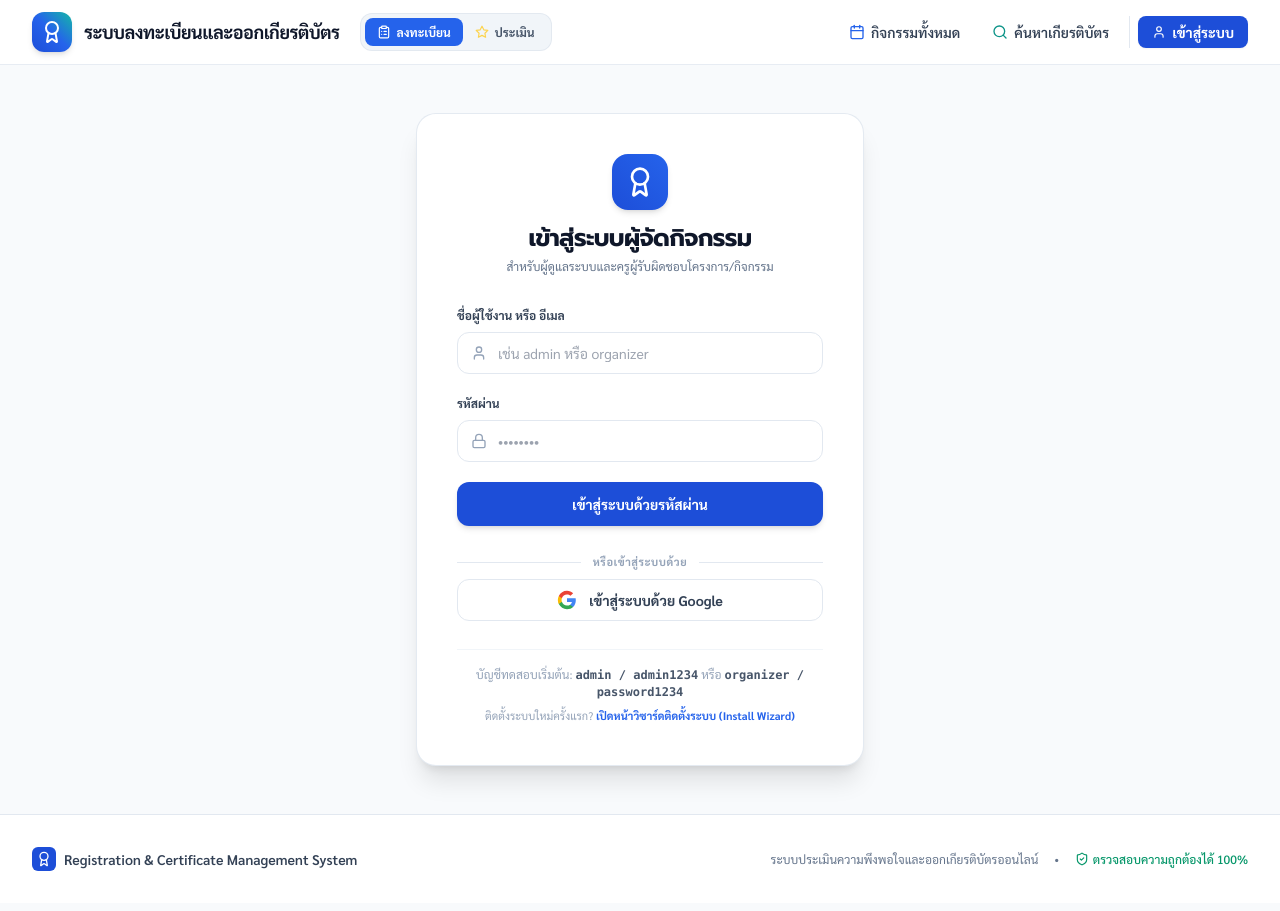
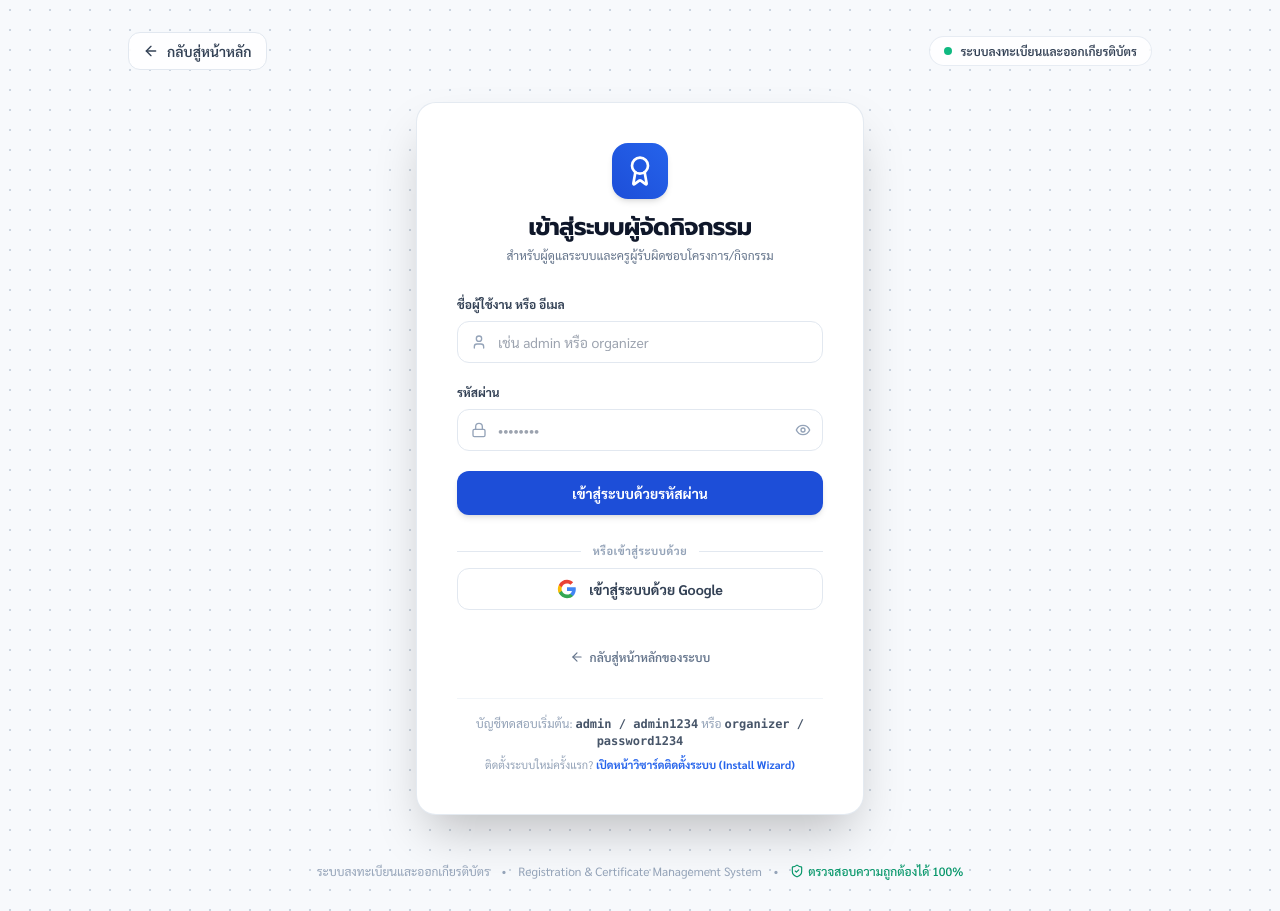
Before and after one commit to xX-AULGZ-Xx/CRiC-Registration-and-Certificate-Management-System, a Next.js app in the folder apps/web/: page /login in a window 1280 px wide. Built offline with nearby package versions, Linux system fonts and the light colour scheme; no server answers; a web font is replaced by a local one.

Commit message:
feat(auth): transform login page into full-screen standalone layout with light grid pattern and back navigation

```diff
--- a/apps/web/src/app/(auth)/login/page.tsx
+++ b/apps/web/src/app/(auth)/login/page.tsx
@@ -3,7 +3,7 @@
 import React, { useState, useEffect, useRef } from 'react';
 import { useRouter } from 'next/navigation';
 import Link from 'next/link';
-import { Award, Lock, User, AlertCircle, CheckCircle2, Info, ArrowRight, Shield, ExternalLink } from 'lucide-react';
+import { Award, Lock, User, AlertCircle, CheckCircle2, Info, ArrowRight, Shield, ExternalLink, ArrowLeft, Eye, EyeOff, ShieldCheck } from 'lucide-react';
 import { fetchApi } from '@/lib/api';
 
 declare global {
@@ -16,6 +16,7 @@ export default function LoginPage() {
   const router = useRouter();
   const [username, setUsername] = useState('');
   const [password, setPassword] = useState('');
+  const [showPassword, setShowPassword] = useState(false);
   const [loading, setLoading] = useState(false);
   const [googleLoading, setGoogleLoading] = useState(false);
   const [errorMsg, setErrorMsg] = useState('');
@@ -190,8 +191,29 @@ export default function LoginPage() {
   };
 
   return (
-    <div className="min-h-[85vh] flex items-center justify-center px-4 py-12">
-      <div className="max-w-md w-full space-y-7 bg-white rounded-3xl border border-slate-200/90 shadow-xl p-8 sm:p-10">
+    <div className="min-h-screen bg-slate-50/90 bg-[radial-gradient(#cbd5e1_1px,transparent_1px)] [background-size:20px_20px] flex flex-col justify-between p-4 sm:p-6 sm:py-8 relative selection:bg-blue-600 selection:text-white">
+      {/* Top Floating Bar */}
+      <header className="w-full max-w-5xl mx-auto flex items-center justify-between z-10">
+        <Link
+          href="/"
+          className="inline-flex items-center gap-2 px-3.5 py-2 rounded-xl bg-white/90 backdrop-blur-xs border border-slate-200 text-slate-700 hover:text-blue-700 hover:bg-white shadow-xs hover:shadow-sm transition active:scale-95 text-xs sm:text-sm font-semibold"
+          title="ย้อนกลับสู่หน้าหลัก"
+        >
+          <ArrowLeft className="w-4 h-4" />
+          <span>กลับสู่หน้าหลัก</span>
+        </Link>
+
+        {orgNameTh && (
+          <div className="hidden sm:inline-flex items-center gap-2 px-3.5 py-1.5 rounded-full bg-white/80 backdrop-blur-xs border border-slate-200/80 text-xs font-semibold text-slate-700 shadow-2xs">
+            <span className="w-2 h-2 rounded-full bg-emerald-500 animate-pulse" />
+            <span className="truncate max-w-xs">{orgNameTh}</span>
+          </div>
+        )}
+      </header>
+
+      {/* Main Centered Card Container */}
+      <main className="w-full flex items-center justify-center my-auto py-8 z-10">
+        <div className="max-w-md w-full space-y-7 bg-white rounded-3xl border border-slate-200/90 shadow-2xl p-7 sm:p-10 relative">
           {/* Brand & Header */}
           <div className="text-center space-y-3">
             <div className="flex items-center justify-center">
@@ -252,13 +274,21 @@ export default function LoginPage() {
                   <Lock className="w-4 h-4" />
                 </div>
                 <input
-                type="password"
+                  type={showPassword ? 'text' : 'password'}
                   required
                   value={password}
                   onChange={(e) => setPassword(e.target.value)}
                   placeholder="••••••••"
-                className="w-full pl-10 pr-3.5 py-2.5 rounded-xl border border-slate-200 text-sm focus:ring-2 focus:ring-blue-600 focus:outline-none"
+                  className="w-full pl-10 pr-10 py-2.5 rounded-xl border border-slate-200 text-sm focus:ring-2 focus:ring-blue-600 focus:outline-none"
                 />
+                <button
+                  type="button"
+                  onClick={() => setShowPassword(!showPassword)}
+                  className="absolute inset-y-0 right-0 pr-3 flex items-center text-slate-400 hover:text-slate-600 transition cursor-pointer"
+                  title={showPassword ? 'ซ่อนรหัสผ่าน' : 'แสดงรหัสผ่าน'}
+                >
+                  {showPassword ? <EyeOff className="w-4 h-4" /> : <Eye className="w-4 h-4" />}
+                </button>
               </div>
             </div>
 
@@ -328,6 +358,17 @@ export default function LoginPage() {
             </div>
           )}
 
+          {/* Return to Home link */}
+          <div className="pt-2 text-center">
+            <Link
+              href="/"
+              className="inline-flex items-center gap-1.5 text-xs font-semibold text-slate-500 hover:text-blue-700 hover:underline transition"
+            >
+              <ArrowLeft className="w-3.5 h-3.5" />
+              <span>กลับสู่หน้าหลักของระบบ</span>
+            </Link>
+          </div>
+
           {/* Demo Credentials & Install Wizard Footer */}
           <div className="pt-4 border-t border-slate-100 text-center space-y-2">
             <div className="text-xs text-slate-400">
@@ -342,6 +383,20 @@ export default function LoginPage() {
             </div>
           </div>
         </div>
+      </main>
+
+      {/* Standalone Minimal Footer */}
+      <footer className="w-full max-w-5xl mx-auto pt-4 text-center text-xs text-slate-400 z-10">
+        <div className="flex flex-col sm:flex-row items-center justify-center gap-1.5 sm:gap-3">
+          <span>{orgNameTh || 'ระบบลงทะเบียนและออกเกียรติบัตรออนไลน์'}</span>
+          <span className="hidden sm:inline">•</span>
+          <span>Registration & Certificate Management System</span>
+          <span className="hidden sm:inline">•</span>
+          <span className="inline-flex items-center gap-1 text-emerald-600 font-medium">
+            <ShieldCheck className="w-3.5 h-3.5" /> ตรวจสอบความถูกต้องได้ 100%
+          </span>
+        </div>
+      </footer>
 
       {/* Modal: Setup Guidance when Google Client ID is not yet provided */}
       {infoModalOpen && (
@@ -368,7 +423,7 @@ export default function LoginPage() {
               </div>
               <ol className="list-decimal list-inside space-y-1 text-slate-500 pl-1 leading-relaxed">
                 <li>เข้าสู่ระบบด้วยบัญชี Admin (<span className="font-mono text-slate-700">admin / admin1234</span>)</li>
-                <li>ไปที่เมนู <span className="font-semibold text-blue-700">⚙️ ตั้งค่าระบบ &gt; ระบบ Google SSO</span></li>
+                <li>ไปที่เมนู <span className="font-semibold text-blue-700">ตั้งค่าระบบ &gt; ระบบ Google SSO</span></li>
                 <li>ใส่ <span className="font-semibold text-slate-700">Google Client ID</span> จาก Google Cloud Console แล้วกดบันทึก</li>
               </ol>
             </div>
--- a/apps/web/src/components/layout/Footer.tsx
+++ b/apps/web/src/components/layout/Footer.tsx
@@ -7,7 +7,12 @@ import { Award, ShieldCheck } from 'lucide-react';
 export default function Footer() {
   const pathname = usePathname();
 
-  if (pathname?.startsWith('/surveys') || pathname === '/install' || pathname?.startsWith('/events')) {
+  if (
+    pathname === '/login' ||
+    pathname === '/install' ||
+    pathname?.startsWith('/surveys') ||
+    pathname?.startsWith('/events')
+  ) {
     return null;
   }
   return (
--- a/apps/web/src/components/layout/Navbar.tsx
+++ b/apps/web/src/components/layout/Navbar.tsx
@@ -193,7 +193,12 @@ export default function Navbar() {
     window.location.href = '/login';
   };
 
-  if (pathname?.startsWith('/surveys') || pathname === '/install' || pathname?.startsWith('/events')) {
+  if (
+    pathname === '/login' ||
+    pathname === '/install' ||
+    pathname?.startsWith('/surveys') ||
+    pathname?.startsWith('/events')
+  ) {
     return null;
   }
 
```
Lines whose indentation alone changed are shown as unchanged.
